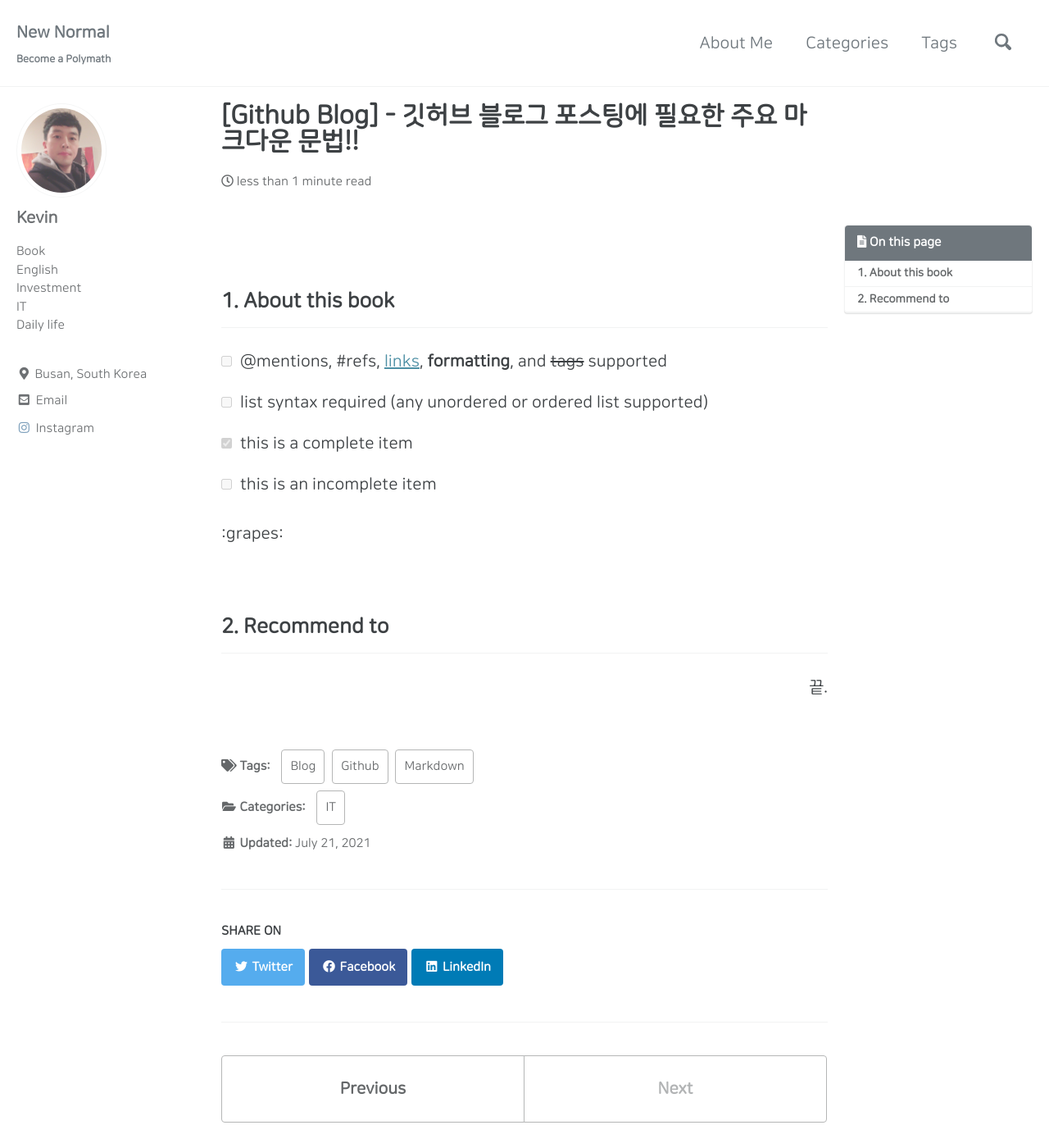
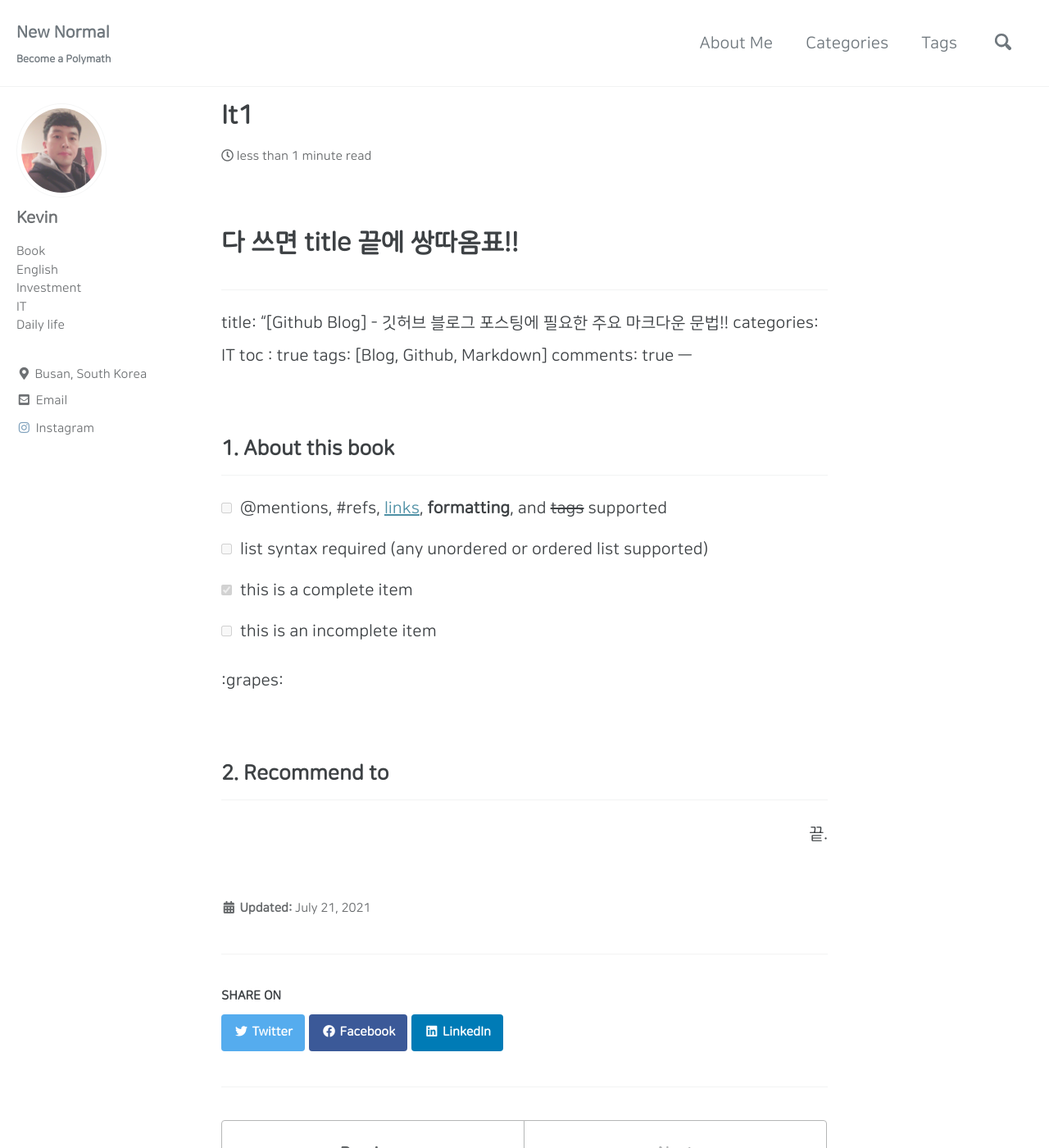
Before and after one commit to letsgokevin/readyfornewnormal.github.io, a Jekyll site: the page built from _posts/IT/2021-07-21-IT1.md, in a window 1280 px wide and 1400 px high. Shown: the whole window at 82% size. Built offline with Jekyll 4.4.1, drawn with Linux system fonts in a browser that asks for light colours; cached includes are drawn as plain includes; comment, search, counter and statistics services are not loaded.

Commit message:
Update 2021-07-21-IT1.md

```diff
--- a/_posts/IT/2021-07-21-IT1.md
+++ b/_posts/IT/2021-07-21-IT1.md
@@ -1,5 +1,6 @@
+# 다 쓰면 title 끝에 쌍따옴표!!
 ---
-title: "[Github Blog] - 깃허브 블로그 포스팅에 필요한 주요 마크다운 문법!!"
+title: "[Github Blog] - 깃허브 블로그 포스팅에 필요한 주요 마크다운 문법!!
 categories: IT
 toc : true
 tags: [Blog, Github, Markdown]
```
